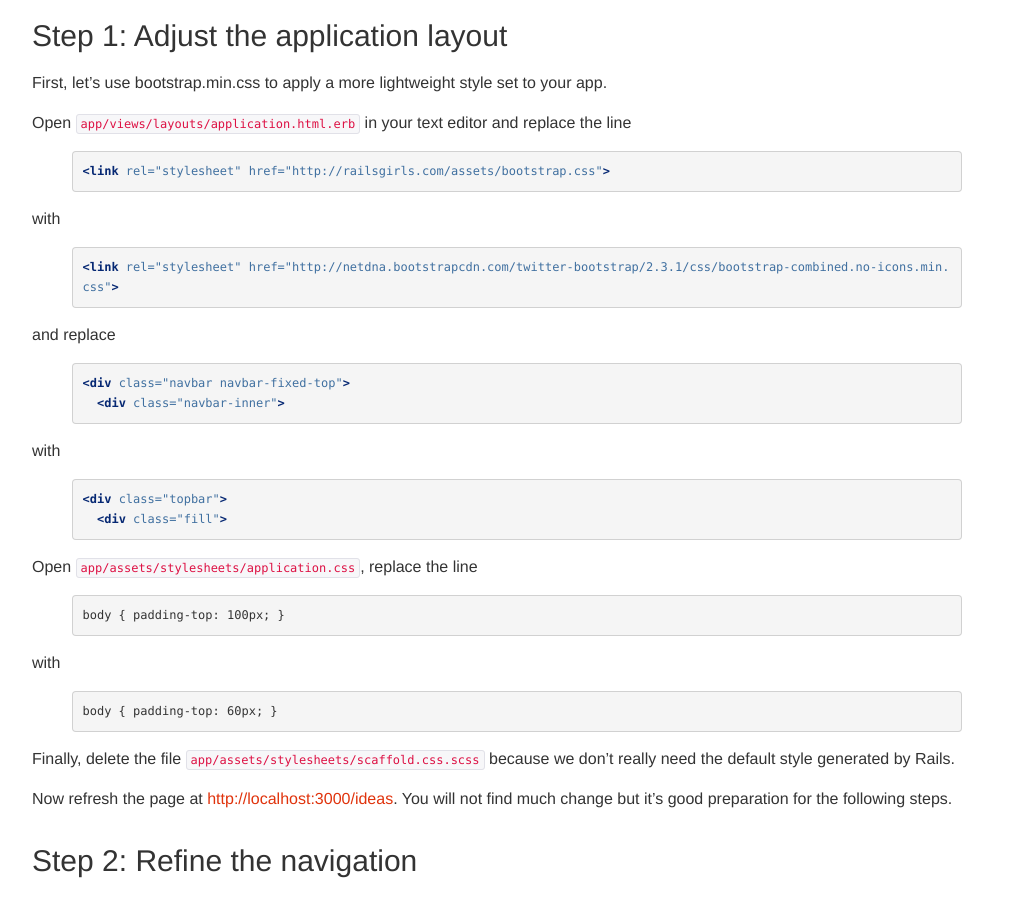
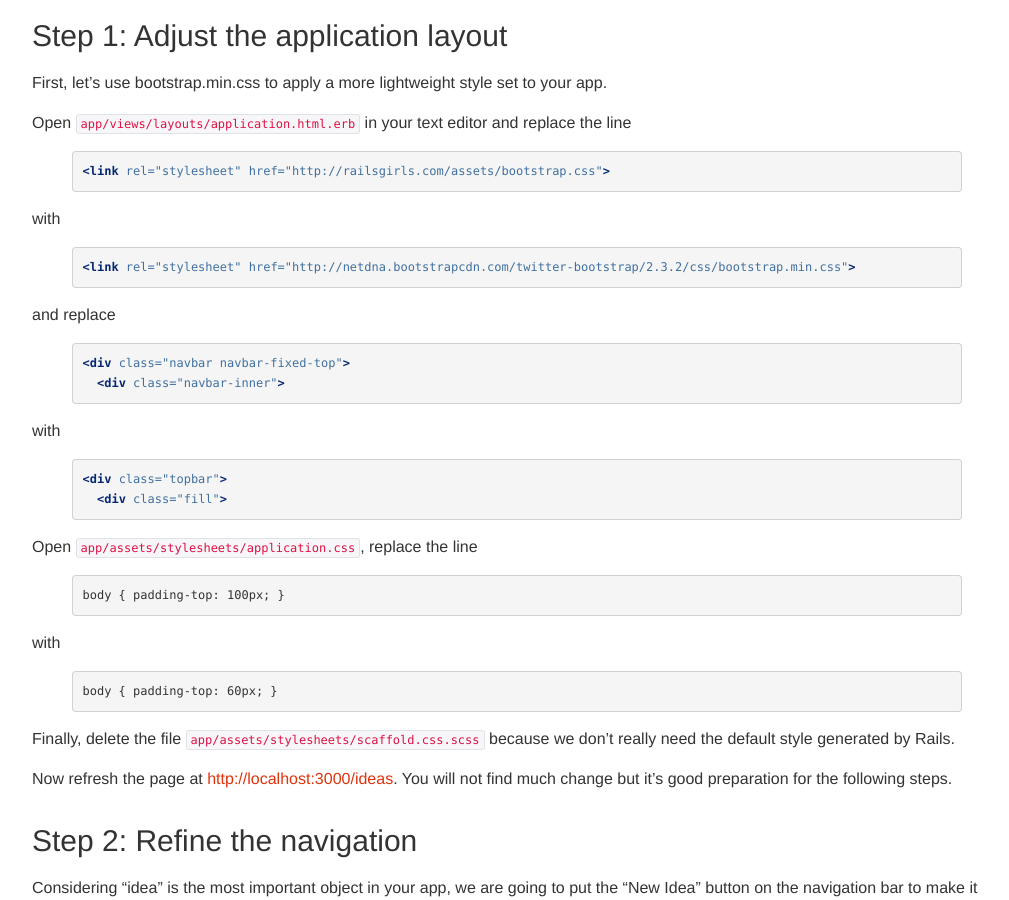
Before and after one commit to railsgirls/guides.railsgirls.com, a Jekyll site: the page built from _posts/2013-01-20-design.markdown, in a window 1280 px wide and 900 px high, scrolled down 330 px. Shown: the whole window, without its empty margins (53-1062 px from the left). Built offline with Jekyll 4.4.1, drawn with Linux system fonts in a browser that asks for light colours; nearby versions of some CDN libraries; Markdown is read by kramdown in place of the engine named in the settings.

Commit message:
Fixed typos and updated broken bootstrap.min.css link

```diff
--- a/_posts/2013-01-20-design.markdown
+++ b/_posts/2013-01-20-design.markdown
@@ -23,7 +23,7 @@ Open `app/views/layouts/application.html.erb` in your text editor and replace th
 with
 
 {% highlight html %}
-<link rel="stylesheet" href="http://netdna.bootstrapcdn.com/twitter-bootstrap/2.3.1/css/bootstrap-combined.no-icons.min.css">
+<link rel="stylesheet" href="http://netdna.bootstrapcdn.com/twitter-bootstrap/2.3.2/css/bootstrap.min.css">
 {% endhighlight %}
 
 and replace
```
